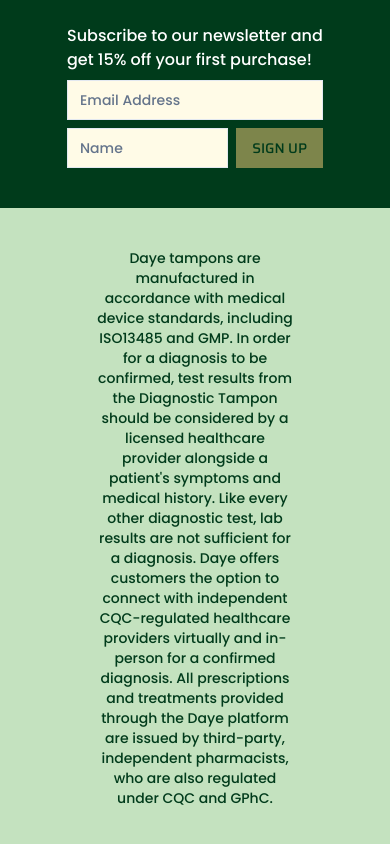
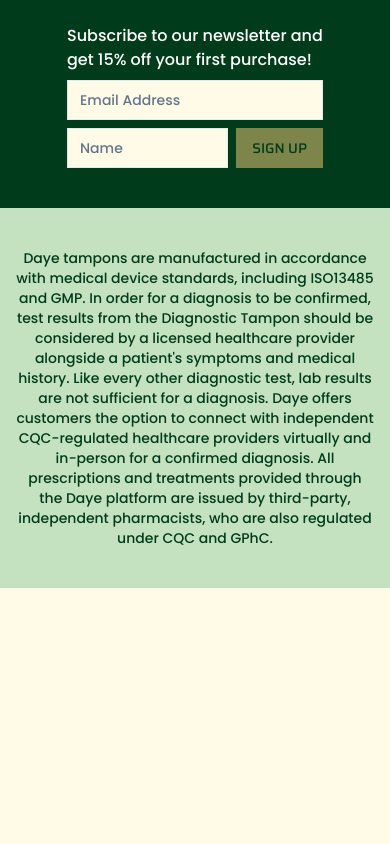
Before and after one commit to vgeorgiev0/daye, a Next.js app: page / in a window 390 px wide. Shown: the part 1313-2157 px from the top of the page. After the commit the page ends 1901 px from the top, so only its background shows below. Built offline with nearby package versions, Linux system fonts and the light colour scheme; no server answers; the database is empty.

Commit message:
Remove unnecessary useEffect

```diff
--- a/src/components/cart/CartContent.tsx
+++ b/src/components/cart/CartContent.tsx
@@ -10,7 +10,6 @@
 }
 
 const CartContent: React.FC<CartContentProps> = ({ onClose }) => {
-  const [cart, setCart] = useState<TamponPack[]>([]);
   const [cartItems, setCartItems] = useLocalStorage<TamponPack[]>(
     'cartItems',
     []
@@ -20,7 +19,6 @@
     return cartItems.filter((item) => item.id === id).length;
   };
 
-  useEffect(() => {
   const uniqueCartItems = cartItems.filter(
     (item, index, self) =>
       index ===
@@ -36,8 +34,6 @@
           )
       )
   );
-    setCart(uniqueCartItems);
-  }, [cartItems]);
 
   const removeItemFromCart = (id: string) => {
     setCartItems((prev) => prev.filter((item) => item.id !== id));
@@ -60,7 +56,7 @@
           </div>
         ) : (
           <div className='flex flex-col gap-4'>
-            {cart.map((item, index) => (
+            {uniqueCartItems.map((item, index) => (
               <div key={index} className='flex flex-col gap-4 p-2'>
                 <div className='flex flex-row items-center justify-between'>
                   <h2 className='text-typography text-lg font-poppins'>
--- a/src/components/footer/Footer.tsx
+++ b/src/components/footer/Footer.tsx
@@ -46,7 +46,7 @@
             </div>
           </div>
         </div>
-        <div className='flex items-center justify-center w-full bg-primary text-secondary px-24 py-10 text-center text-sm font-poppins'>
+        <div className='flex items-center justify-center w-full bg-primary text-secondary px-4 lg:px-24 py-10 text-center text-sm font-poppins'>
           <p>
             Daye tampons are manufactured in accordance with medical device
             standards, including ISO13485 and GMP. In order for a diagnosis to
```
Lines whose indentation alone changed are shown as unchanged.
